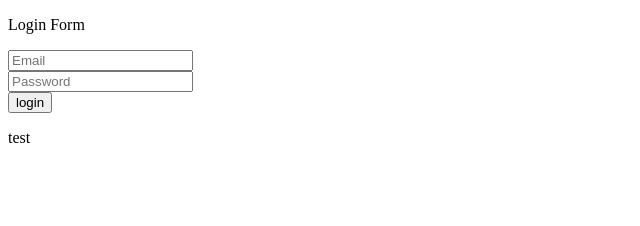
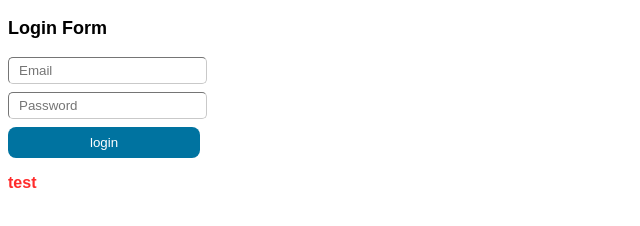
Before and after one commit to erfan-najafloo/login-form-vanilla, a plain HTML site: page index.html in a window 1280 px wide. Shown: the whole page, without its empty margins (0-640 px from the left). Drawn offline with Linux system fonts and the light colour scheme.

Commit message:
Add classes to inputs, button and style them

```diff
--- a/index.html
+++ b/index.html
@@ -1,24 +1,32 @@
 <!DOCTYPE html>
 <html>
 
-<head></head>
+<head>
+    <link rel="stylesheet" href="./style.css">
+</head>
 
 <body>
-    <p>Login Form</p>
+    <form action="">
+  <p class="title">Login Form</p>
     <div>
-        <input type="text" placeholder="Email">
+        <input type="text" placeholder="Email" class="info-input">
     </div>
     <div>
-        <input type="password" placeholder="Password">
+        <input type="password" placeholder="Password" class="info-input">
     </div>
     <div>
-        <button>
+        <button class="login-button">
             login
         </button>
     </div>
 
 
-    <p>test</p>
+    <p class="output-message">
+        test
+    </p>
+
+    </form>
+
 </body>
 
 </html>
--- a/style.css
+++ b/style.css
@@ -0,0 +1,28 @@
+body{
+    font-family: Arial, Helvetica, sans-serif;
+}
+
+.title{
+   font-size: 18px;
+   font-weight: bold;
+
+}
+.info-input{
+    border-width: 1px;
+    border-radius: 5px;
+    border-color: rgb(201, 201, 201);
+    padding: 5px 10px;
+    margin-bottom: 8px;
+}
+.login-button{
+    border: none;
+    border-radius: 8px;
+    background-color: rgb(0, 115, 160);
+    color: white;
+    padding: 8px 82px;
+
+}
+.output-message{
+    color: rgb(255, 43, 43);
+    font-weight: bold;
+}
```
